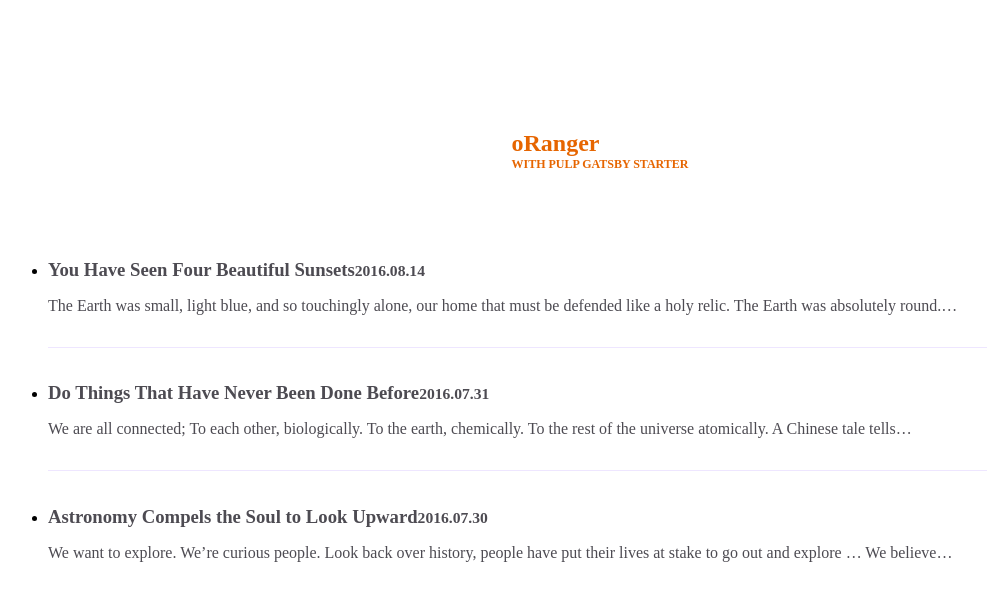
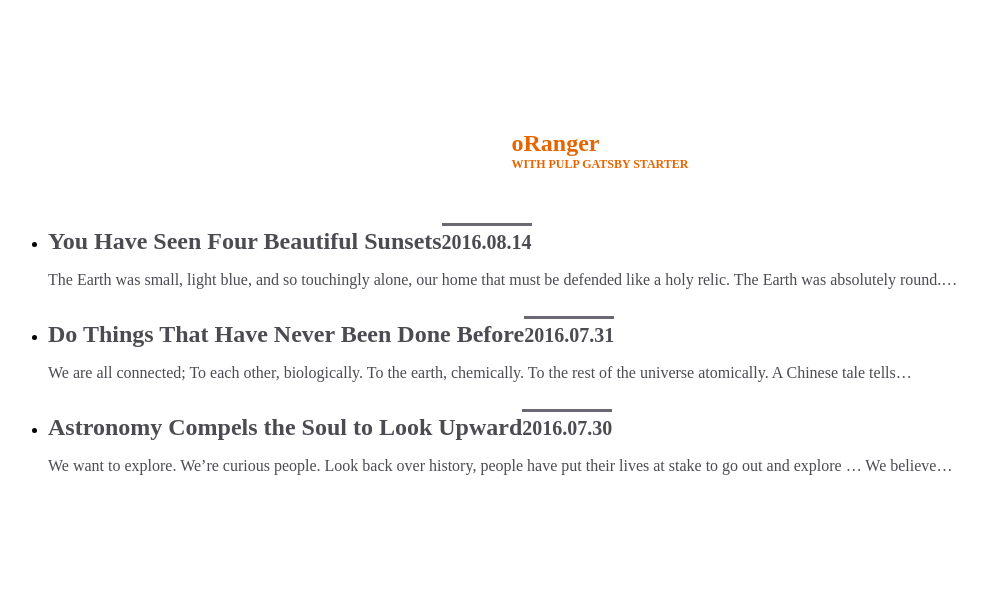
Before and after one commit to withpulp/gatsby-oRanger, a Gatsby site: page / in a window 1280 px wide. Shown: the whole page, without its empty margins (40-1027 px from the left). Built offline with nearby package versions, Linux system fonts and the light colour scheme; Gatsby itself is replaced by a stand-in of ours.

Commit message:
more style updtes

```diff
--- a/src/components/posts/index.css
+++ b/src/components/posts/index.css
@@ -1,7 +1,6 @@
 .posts.figure .list .item {
-  margin-bottom: 0;
-  padding: 1em 0;
-  border-bottom: 0.1em solid #eee6ff;
+  margin-bottom: 2em;
+  padding: 0;
 }
 
 .posts.figure .list .item:last-child {
@@ -14,9 +13,16 @@
 }
 
 .posts.figure .list .item .link .title {
-  margin-bottom: 0
+  margin-bottom: 0.5em
 }
 
-.posts.figure .list .item .link:hover .title {
-  color: #e66500;
+.posts.figure .list .item .link .title .sub {
+  margin-top: 0.15em;
+  padding-top: 0.25em;
+  border-top: 0.15em solid #6b6773;
+  transition: all 250ms;
 }
+
+.posts.figure .list .item .link:hover .title .sub {
+  border-top: 0.15em solid #e66500;
+}
--- a/src/components/posts/index.jsx
+++ b/src/components/posts/index.jsx
@@ -14,12 +14,12 @@
                 key={post.path}>
               <Link className="link"
                     to={post.path}>
-                <h3 className="title">
+                <h2 className="title">
                   {post.title}
                   <small className="sub meta">
                     {post.date}
                   </small>
-                </h3>
+                </h2>
                 <p className="excerpt">
                   {post.excerpt}
                 </p>
--- a/src/components/reading_time/index.css
+++ b/src/components/reading_time/index.css
@@ -3,6 +3,7 @@
   bottom: 0;
   right: 0;
   width: auto;
+  margin: 1em !important;
   padding: 0.25em;
   background-color: rgba(32, 26, 45, 0.75);
   color: #fff;
```
Also changed, not shown: src/components/read_next/index.css (+13 -4 lines).
